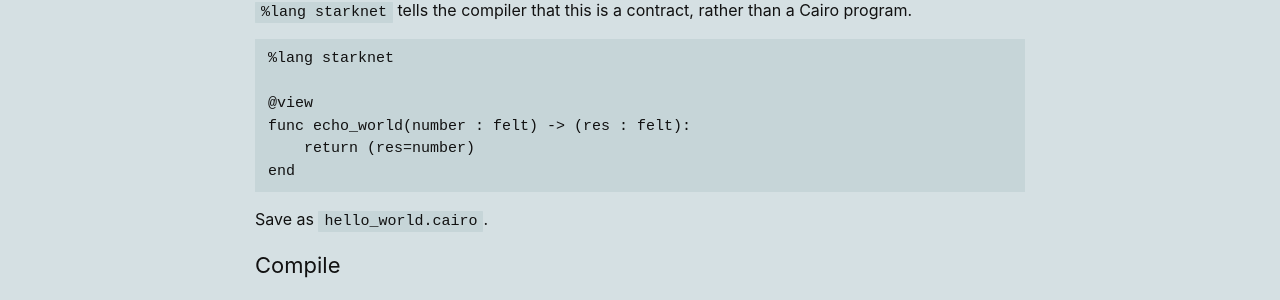
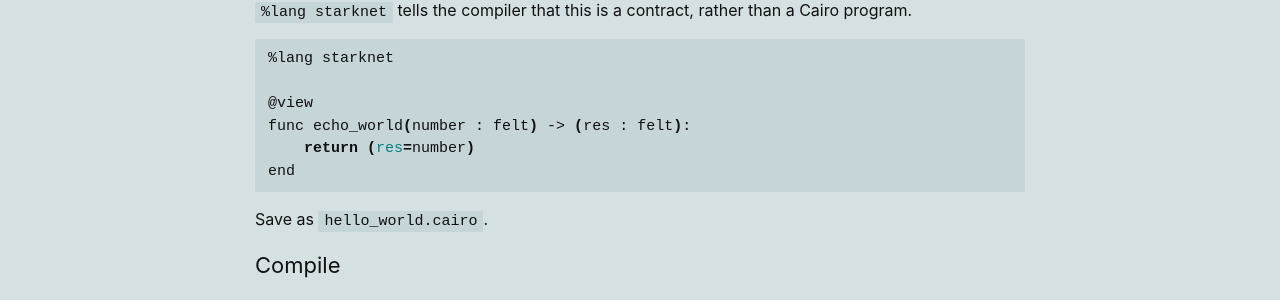
Before and after one commit to perama-v/perama-v.github.io, a Jekyll site: the page built from docs/cairo/examples/hello_world.md, in a window 1280 px wide. Shown: the part 160-460 px from the top of the page. Built offline with Jekyll 4.4.1, drawn with Linux system fonts in a browser that asks for light colours.

Commit message:
Add syntax highlights for comments

````diff
--- a/docs/cairo/examples/hello_world.md
+++ b/docs/cairo/examples/hello_world.md
@@ -8,7 +8,7 @@
 
 `%lang starknet` tells the compiler that this is a contract,
 rather than a Cairo program.
-```
+```sh
 %lang starknet
 
 @view
````
Also changed, not shown: docs/cairo/examples/data_types.md (+1 -1 lines), docs/cairo/examples/first_application.md (+1 -1 lines), docs/cairo/examples/variables.md (+1 -1 lines).
